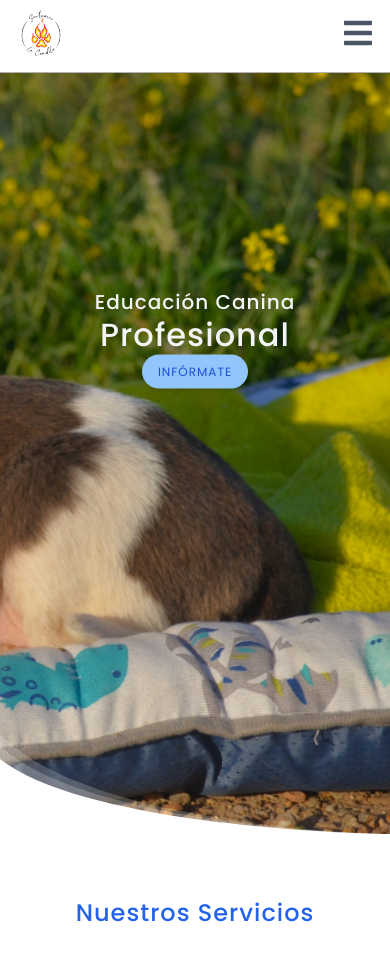
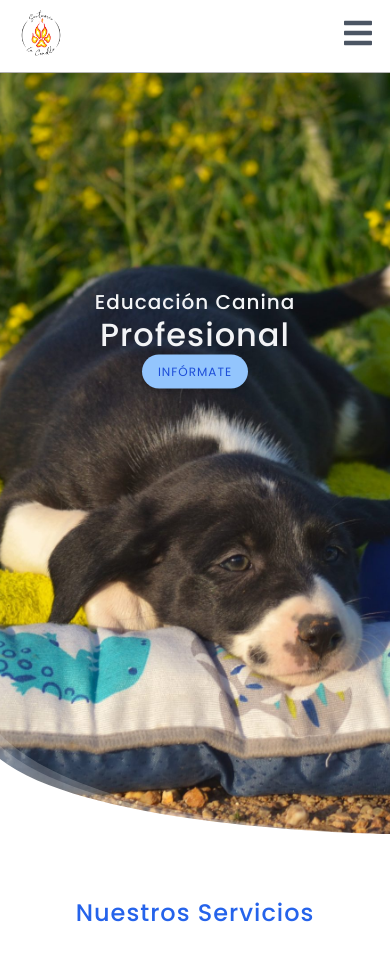
Before and after one commit to asa7ur/Educadores_Caninos, a React (Vite) app: page / in a window 390 px wide. Shown: the top 960 px of the page. Built offline with nearby package versions, Linux system fonts and the light colour scheme.

Commit message:
changed hero image for mobile devices

```diff
--- a/src/components/AboutUs.jsx
+++ b/src/components/AboutUs.jsx
@@ -156,7 +156,7 @@ const Wrapper = styled.section`
     width: 90vw;
     flex-shrink: 0;
     border-radius: 1rem;
-    background-color: var(--primary-400);
+    background-color: var(--backgroundColor);
     overflow: hidden;
     align-items: center;
     justify-content: center;
@@ -242,6 +242,29 @@ const Wrapper = styled.section`
     height: 100px;
     transform: rotateY(180deg);
   }
+
+  @media (max-width: 768px) {
+    .slide {
+      flex-direction: column;
+      height: auto;
+    }
+
+    .image {
+      flex: 1 1 auto;
+      width: 100%;
+      max-height: 50vh;
+    }
+
+    .title {
+      margin: 0;
+      font-size: 1.5rem;
+    }
+
+    .description {
+      margin: 1rem 0 0;
+      font-size: 1rem;
+    }
+  }
 `
 
 export default AboutUs
--- a/src/components/Hero.jsx
+++ b/src/components/Hero.jsx
@@ -3,6 +3,7 @@ import { Link } from 'react-router-dom'
 import gsap from 'gsap'
 import styled from 'styled-components'
 import heroBcg from '../assets/heroBcg.jpg'
+import heroBcgMobile from '../assets/heroBcgMobile.jpg' // Import the mobile image
 
 const Hero = () => {
   const titleRef = useRef(null)
@@ -26,12 +27,7 @@ const Hero = () => {
   }, [])
 
   return (
-    <Wrapper
-      id='hero'
-      className='image'
-      style={{ backgroundImage: `url(${heroBcg})` }}
-      ref={imageRef}
-    >
+    <Wrapper ref={imageRef}>
       <div className='section section-center'>
         <div className='content' ref={titleRef}>
           <h3>Educación canina</h3>
@@ -71,7 +67,9 @@ const Wrapper = styled.header`
   height: calc(100vh - 83px);
   width: 100%;
   background-size: cover;
-  background-position: 100% 40%;
+  background-position: center;
+  background-image: url(${heroBcg});
+
 
   .content {
     position: absolute;
@@ -106,14 +104,7 @@ const Wrapper = styled.header`
     transform: rotateY(180deg);
   }
 
-  @media (min-width: 992px) {
-    position: relative;
-    height: calc(100vh - 83px);
-    width: 100%;
-    background-size: cover;
-    display: grid;
-    place-items: center;
-
+  @media (min-width: 1024px) {
     .content {
       top: 35%;
     }
@@ -123,4 +114,9 @@ const Wrapper = styled.header`
       margin-bottom: 1.5rem;
     }
   }
-`
+
+  @media (max-width: 768px) {
+    background-image: url(${heroBcgMobile});
+    background-position: center;
+  }
+  `
--- a/src/components/Services.jsx
+++ b/src/components/Services.jsx
@@ -116,9 +116,6 @@ const Wrapper = styled.section`
   }
 
   .divider {
-    /* position: absolute;
-    bottom: 0;
-    left: 0; */
     width: 100%;
     height: auto;
     overflow: hidden;
```
Also changed, not shown: src/assets/heroBcgMobile.jpg (added).
